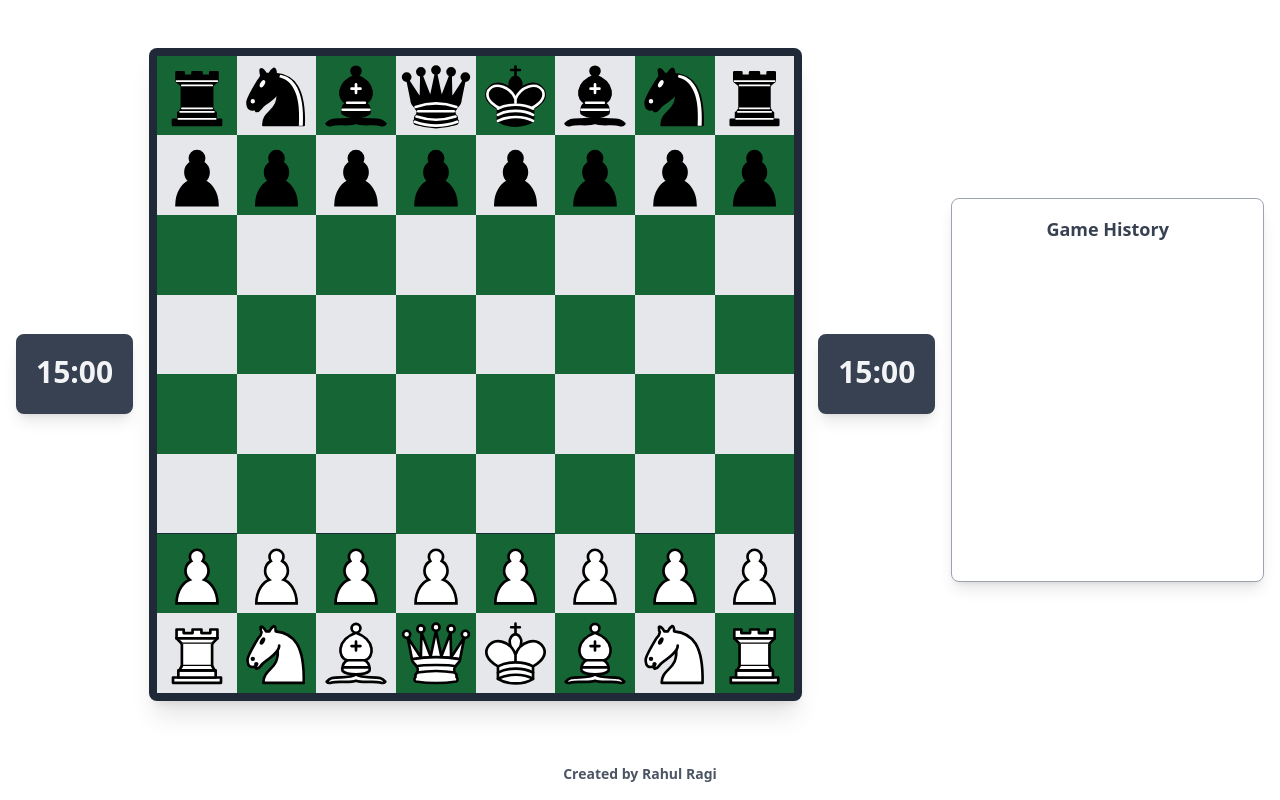
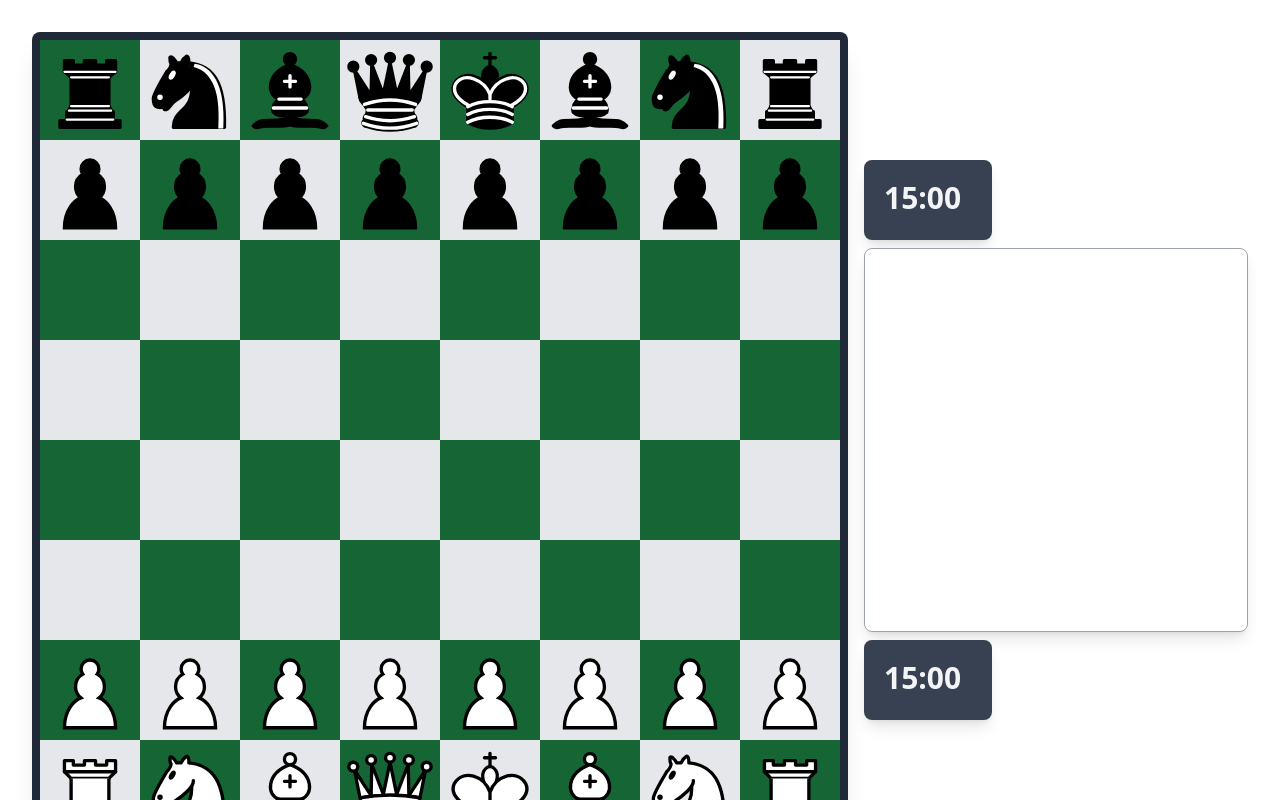
Before and after one commit to rahulragidev/my-board, a Next.js app: page / in a window 1280 px wide. Built offline with nearby package versions, Linux system fonts and the light colour scheme.

Commit message:
minor capture fix when piece is selected

```diff
--- a/components/Board.js
+++ b/components/Board.js
@@ -83,18 +83,31 @@ const Board = () => {
 
   const selectPiece = useCallback(
     (position) => {
-      console.log("Position " + position); // Debugging log
-      if (boardState[position] && boardState[position].color === turn) {
+      const clickedPiece = boardState[position];
+
+      // Check if the clicked position has a piece of the current player
+      if (clickedPiece && clickedPiece.color === turn) {
+        // Select the clicked piece
         setSelectedPiece(position);
+        console.log("Piece selected at position: " + position);
+      } else if (selectedPiece) {
+        // If another piece is already selected, attempt to move it to the clicked position
+        movePiece(selectedPiece, position);
+        setSelectedPiece(null); // Deselect the piece after attempting the move
       } else {
-        console.log("Piece selection invalid or not your turn"); // Additional debugging
+        console.log("Invalid selection or not your turn");
       }
     },
-    [boardState, turn]
+    [boardState, turn, selectedPiece, movePiece]
   );
 
   const onSquareClick = useCallback(
     (toSquare) => {
+      if (!gameStarted) {
+        setGameStarted(true);
+        setWhiteTime(initialTime);
+        setBlackTime(initialTime);
+      }
       console.log("On Square Click :" + toSquare); // Debugging log
       if (selectedPiece) {
         movePiece(selectedPiece, toSquare);
@@ -165,11 +178,6 @@ const Board = () => {
   return (
     <Suspense fallback={<div>Loading...</div>}>
       <div className="flex flex-col lg:flex-row justify-center items-center w-full h-full p-4 gap-4">
-        <ChessClock
-          isActive={turn === "white" && gameStarted}
-          time={whiteTime}
-          setTime={setWhiteTime}
-        />
         <motion.div
           className="grid grid-cols-8 mt-4 mb-4 bg-gray-800 p-2 rounded-lg shadow-xl"
           initial={{ opacity: 0 }}
@@ -178,12 +186,19 @@ const Board = () => {
         >
           {boardLayout}
         </motion.div>
+        <div className="space-y-2">
           <ChessClock
             isActive={turn === "black" && gameStarted}
             time={blackTime}
             setTime={setBlackTime}
           />
           <GameHistory history={gameHistory} className="lg:w-1/4 w-full" />
+          <ChessClock
+            isActive={turn === "white" && gameStarted}
+            time={whiteTime}
+            setTime={setWhiteTime}
+          />
+        </div>
       </div>
     </Suspense>
   );
--- a/components/GameHistory.js
+++ b/components/GameHistory.js
@@ -42,9 +42,6 @@ const GameHistory = ({ history }) => {
       animate="visible"
       transition={{ staggerChildren: 0.1 }}
     >
-      <h3 className="text-lg font-semibold text-center mb-4 text-gray-700">
-        Game History
-      </h3>
       <ul className="list-none space-y-2">
         {formatHistory().map(({ moveNumber, whiteMove, blackMove }, index) => (
           <motion.li
```
Lines whose indentation alone changed are shown as unchanged.
